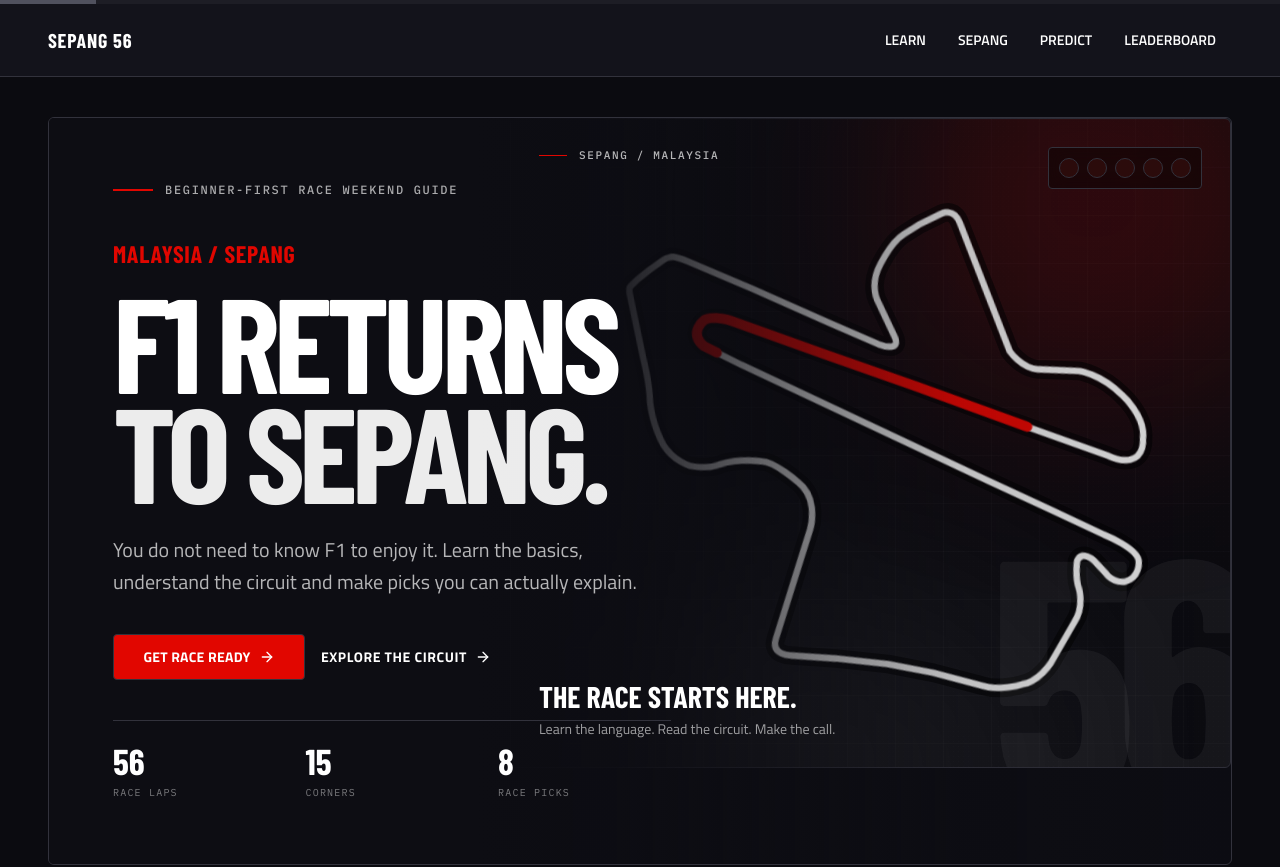
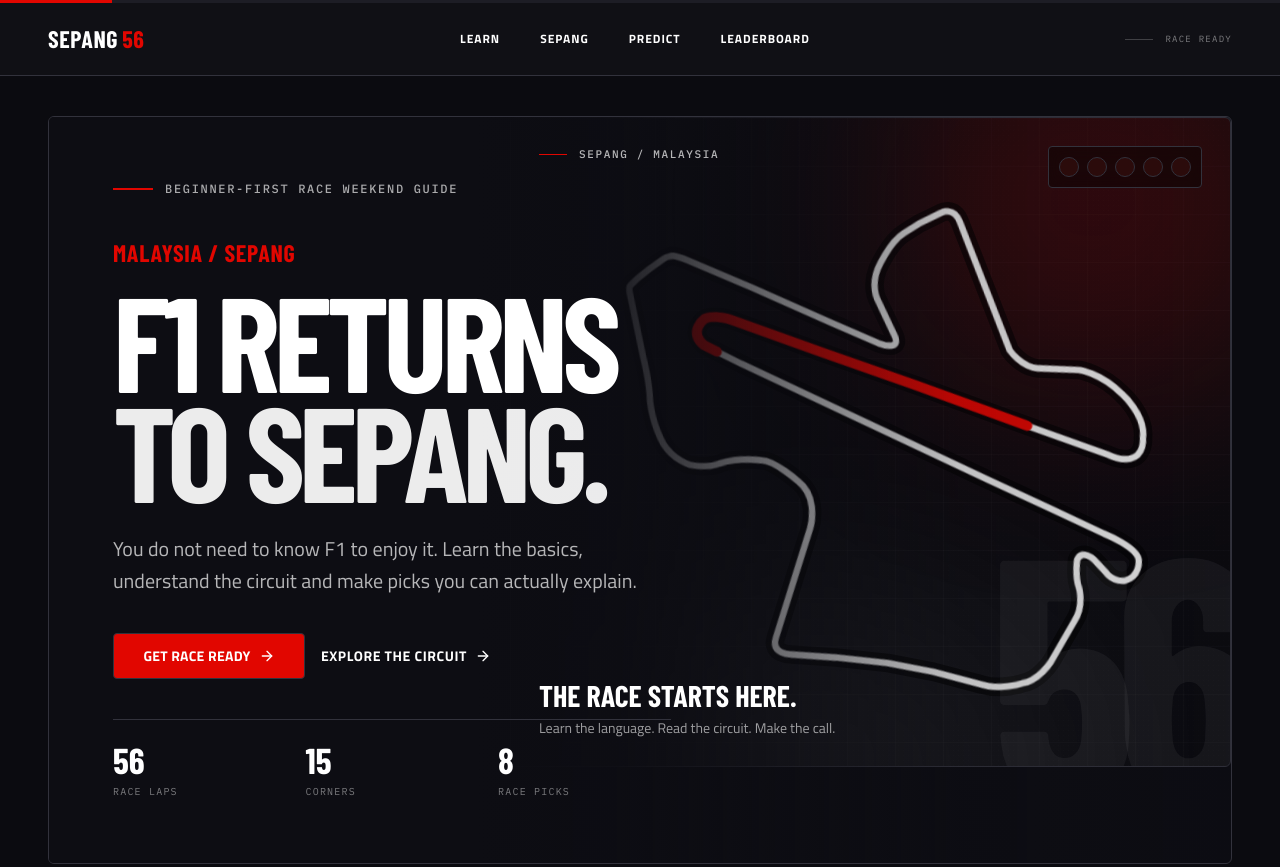
Before and after one commit to itsLucas02/f1-sepang, a Next.js app: page / in a window 1280 px wide. Shown: the top 867 px of the page. Built offline with nearby package versions, Linux system fonts and the light colour scheme; a web font is replaced by a local one.

Commit message:
style: sharpen shared race header

```diff
--- a/components/shared/race-header.tsx
+++ b/components/shared/race-header.tsx
@@ -19,17 +19,19 @@ type RaceHeaderProps = {
 
 export function RaceHeader({ activeHref }: RaceHeaderProps) {
   return (
-    <header className="sticky top-0 z-50 border-b border-border bg-header">
-      <div className="h-1 bg-stripe-dark" aria-hidden="true">
-        <div className="h-full w-24 bg-stripe-light" />
+    <header className="sticky top-0 z-50 border-b border-white/10 bg-[#101016]/95 backdrop-blur-md">
+      <div className="h-[3px] bg-[#1d1d25]" aria-hidden="true">
+        <div className="h-full w-28 bg-race-red" />
       </div>
 
       <SiteContainer className="flex h-14 items-center justify-between gap-6 md:h-[72px]">
         <Link
           href="/"
-          className="font-display text-xl font-extrabold tracking-[0.04em] text-white"
+          aria-label={`${SITE_NAME} home`}
+          className="group flex items-baseline gap-1 font-display text-2xl font-extrabold uppercase tracking-[0.025em] text-white"
         >
-          {SITE_NAME}
+          <span>SEPANG</span>
+          <span className="text-race-red transition-colors group-hover:text-white">56</span>
         </Link>
 
         <nav aria-label="Primary navigation" className="hidden items-stretch md:flex">
@@ -42,9 +44,9 @@ export function RaceHeader({ activeHref }: RaceHeaderProps) {
                 href={item.href}
                 aria-current={isActive ? "page" : undefined}
                 className={cn(
-                  "relative flex h-[72px] items-center px-4 text-sm font-semibold text-text-secondary transition-colors duration-200 hover:text-white focus-visible:outline-none focus-visible:ring-2 focus-visible:ring-inset focus-visible:ring-white",
+                  "relative flex h-[72px] items-center px-5 text-xs font-bold uppercase tracking-[0.08em] text-text-secondary transition-colors duration-200 hover:text-white focus-visible:outline-none focus-visible:ring-2 focus-visible:ring-inset focus-visible:ring-white",
                   isActive &&
-                    "text-white after:absolute after:inset-x-4 after:bottom-0 after:h-0.5 after:bg-race-red",
+                    "text-white after:absolute after:inset-x-5 after:bottom-0 after:h-[3px] after:bg-race-red",
                 )}
               >
                 {item.label}
@@ -53,13 +55,20 @@ export function RaceHeader({ activeHref }: RaceHeaderProps) {
           })}
         </nav>
 
+        <div className="hidden items-center gap-3 md:flex">
+          <span className="h-px w-7 bg-white/20" aria-hidden="true" />
+          <span className="font-mono text-[9px] uppercase tracking-[0.14em] text-white/45">
+            Race ready
+          </span>
+        </div>
+
         <div className="md:hidden">
           <Sheet>
             <SheetTrigger asChild>
               <button
                 type="button"
                 aria-label="Open navigation"
-                className="inline-flex min-h-11 min-w-11 items-center justify-center rounded-md border border-border bg-surface-01 text-white focus-visible:outline-none focus-visible:ring-2 focus-visible:ring-white"
+                className="inline-flex min-h-11 min-w-11 items-center justify-center rounded-[4px] border border-white/15 bg-[#15151c] text-white focus-visible:outline-none focus-visible:ring-2 focus-visible:ring-white"
               >
                 <Menu aria-hidden="true" className="size-5" />
               </button>
@@ -76,8 +85,8 @@ export function RaceHeader({ activeHref }: RaceHeaderProps) {
                       href={item.href}
                       aria-current={item.href === activeHref ? "page" : undefined}
                       className={cn(
-                        "block min-h-11 border-b border-border px-1 py-4 text-base font-semibold text-text-secondary transition-colors hover:text-white focus-visible:outline-none focus-visible:text-white",
-                        item.href === activeHref && "text-white",
+                        "block min-h-11 border-b border-border px-1 py-4 text-base font-bold uppercase tracking-[0.05em] text-text-secondary transition-colors hover:text-white focus-visible:outline-none focus-visible:text-white",
+                        item.href === activeHref && "border-l-2 border-l-race-red pl-3 text-white",
                       )}
                     >
                       {item.label}
```
